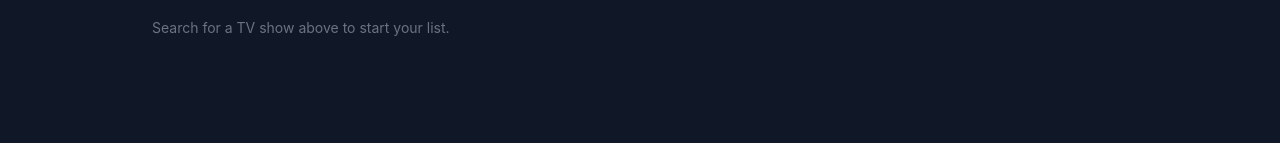
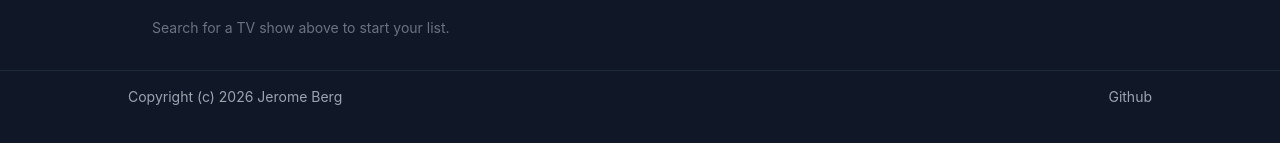
Before and after one commit to jeromeberg/watched, a React (Vite) app in the folder frontend/: page /u/1/shows in a window 1280 px wide. Shown: the part 263-406 px from the top of the page. Built offline with nearby package versions, Linux system fonts and the light colour scheme; no server answers.

Commit message:
feat: add footer

```diff
--- a/frontend/src/components/Layout.tsx
+++ b/frontend/src/components/Layout.tsx
@@ -122,7 +122,17 @@ export function Layout({ children }: { children: ReactNode }) {
           </nav>
         )}
       </header>
-      <main className="max-w-5xl mx-auto px-6 py-8 space-y-8">{children}</main>
+      <main className="max-w-5xl mx-auto px-4 py-4 sm:px-6 sm:py-8 space-y-8">{children}</main>
+      <footer className="border-t border-gray-800 px-6 py-4">
+        <div className="max-w-5xl mx-auto flex flex-col sm:flex-row sm:items-center sm:justify-between gap-2">
+          <Text color="muted">Copyright (c) 2026 Jerome Berg</Text>
+          <div className="flex items-center gap-4">
+            <a href="https://github.com/jeromeberg/watched" className={textClasses('link', 'sm', 'muted')}>
+              Github
+            </a>
+          </div>
+        </div>
+      </footer>
     </div>
   );
 }
```
